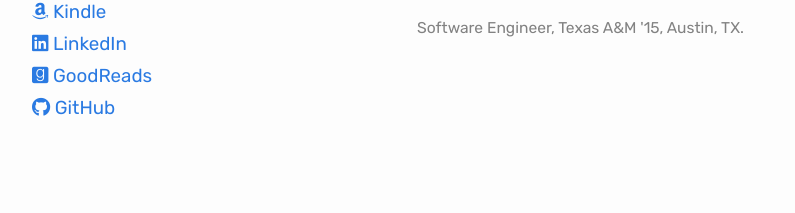
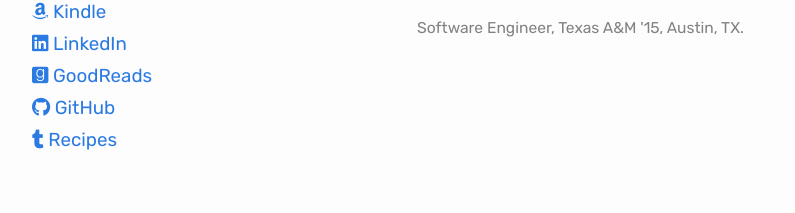
Before and after one commit to grahamleslie/grahamleslie.github.io, a Jekyll site: the page built from index.markdown, in a window 1280 px wide. Shown: the part 1184-1397 px from the top of the page, without its empty margins (238-1033 px from the left). Built offline with Jekyll 4.4.1, drawn with Linux system fonts in a browser that asks for light colours; nearby versions of some CDN libraries; before the commit the page ends 1368 px from its top, so only the background shows below that.

Commit message:
Cleans up, adds recipes link

```diff
--- a/_includes/footer.html
+++ b/_includes/footer.html
@@ -40,6 +40,13 @@
             rel="noopener noreferrer"
             ><i class="fab fa-github"></i> GitHub</a
           >
+          <br />
+          <a
+            href="https://grahamsrecipes.tumblr.com"
+            target="_blank"
+            rel="noopener noreferrer"
+            ><i class="fab fa-tumblr"></i> Recipes</a
+          >
         </p>
         {%- if site.author %}
         <ul class="contact-list">
--- a/_layouts/home.html
+++ b/_layouts/home.html
@@ -3,57 +3,61 @@ layout: default
 ---
 
 <div class="home">
-  {%- if page.title -%}
-  <h1 class="page-heading">{{ page.title }}</h1>
-  {%- endif -%} {{ content }} {% if site.paginate %} {% assign posts =
-  paginator.posts %} {% else %} {% assign posts = site.posts %} {% endif %} {%-
-  if posts.size > 0 -%} {%- if page.list_title -%}
-  <h2 class="post-list-heading">{{ page.list_title }}</h2>
-  {%- endif -%}
-  <ul class="post-list">
-    {%- assign date_format = site.minima.date_format | default: "%b %-d, %Y" -%}
-    {%- for post in posts -%}
-    <li>
-      <span class="post-meta"
-        >{{ post.date | date: date_format }} | about {{ post.duration}}</span
-      >
-      <h3>
-        <a class="post-link" href="{{ post.url | relative_url }}">
-          {{ post.title | escape }}
-        </a>
-      </h3>
-      {%- if site.show_excerpts -%} {{ post.excerpt }} {%- endif -%}
-    </li>
-    {%- endfor -%}
-  </ul>
-
-  {% if site.paginate %}
-  <div class="pager">
-    <ul class="pagination">
-      {%- if paginator.previous_page %}
-      <li>
+  <!-- prettier-ignore -->
+  <div>
+    {%- if page.title -%}
+      <h1 class="page-heading">{{ page.title }}</h1>
+    {%- endif -%}
+    <div style="min-height: 164px">
+      <p class="lead">
+        <img
+          class="img img-avatar"
+          src="/assets/images/me.jpg"
+          alt="This is me."
+        />
+        I like building things and driving over things. I am a Staff Software
+        Engineer at
+        <a href="https://procore.com" target="_blank" rel="noopener noreferrer"
+          >Procore</a
+        >, the owner of
         <a
-          href="{{ paginator.previous_page_path | relative_url }}"
-          class="previous-page"
-          >{{ paginator.previous_page }}</a
+          href="https://quilldynamics.com"
+          target="_blank"
+          rel="noopener noreferrer"
+          >Quill Dynamics</a
         >
-      </li>
-      {%- else %}
-      <li><div class="pager-edge">•</div></li>
-      {%- endif %}
-      <li><div class="current-page">{{ paginator.page }}</div></li>
-      {%- if paginator.next_page %}
-      <li>
+        &
         <a
-          href="{{ paginator.next_page_path | relative_url }}"
-          class="next-page"
-          >{{ paginator.next_page }}</a
+          href="https://quill.news"
+          target="_blank"
+          rel="noopener noreferrer"
+          >The Quill Report</a
+        >, and the author of a two science-fiction novellas:
+        <a
+          href="https://www.amazon.com/Harbinger-Graham-Leslie-ebook/dp/B07MJJVQY1/ref=sr_1_7?ie=UTF8&qid=1547266859&sr=8-7&keywords=graham+leslie"
+          target="_blank"
+          rel="noopener noreferrer"
+          ><i>The Harbinger</i></a
+        > and <a href="/genesys"><i>Genesys</i></a>.
+      </p>
+      <p class="lead">
+        You can find me most active on
+        <a
+          href="https://twitter.com/grahamleslie"
+          target="_blank"
+          rel="noopener noreferrer"
         >
-      </li>
-      {%- else %}
-      <li><div class="pager-edge">•</div></li>
-      {%- endif %}
-    </ul>
+          <i class="fab fa-twitter"></i> Twitter</a
+        >
+        and
+        <a
+          href="https://github.com/grahamleslie"
+          target="_blank"
+          rel="noopener noreferrer"
+          ><i class="fab fa-github"></i> GitHub</a
+        >.
+      </p>
+    </div>
+    {{ content }}
   </div>
-  {%- endif %} {%- endif -%}
 </div>
--- a/index.markdown
+++ b/index.markdown
@@ -5,53 +5,24 @@
 layout: home
 ---
 
-<div style="min-height: 164px">
-    <p class="lead">
-      <img
-        class="img img-avatar"
-        src="/assets/images/me.jpg"
-        alt="This is me."
-      />
-      I like building things and driving over things. I am a Staff Software
-      Engineer at
-      <a href="https://procore.com" target="_blank" rel="noopener noreferrer"
-        >Procore</a
-      >, the owner of
-      <a
-        href="https://quilldynamics.com"
-        target="_blank"
-        rel="noopener noreferrer"
-        >Quill Dynamics</a
+{% assign posts = site.posts %}
+
+<ul class="post-list">
+  {%- assign date_format = site.minima.date_format | default: "%b %-d, %Y" -%}
+  {%- for post in posts -%}
+    <li>
+      <span class="post-meta"
+        >{{ post.date | date: date_format }} | about {{ post.duration}}</span
       >
-      &
-      <a
-        href="https://quill.news"
-        target="_blank"
-        rel="noopener noreferrer"
-        >The Quill Report</a
-      >, and the author of a two science-fiction novellas:
-      <a
-        href="https://www.amazon.com/Harbinger-Graham-Leslie-ebook/dp/B07MJJVQY1/ref=sr_1_7?ie=UTF8&qid=1547266859&sr=8-7&keywords=graham+leslie"
-        target="_blank"
-        rel="noopener noreferrer"
-        ><i>The Harbinger</i></a
-      > and <a href="/genesys"><i>Genesys</i></a>.
-    </p>
-    <p class="lead">
-      You can find me most active on
-      <a
-        href="https://twitter.com/grahamleslie"
-        target="_blank"
-        rel="noopener noreferrer"
-      >
-        <i class="fab fa-twitter"></i> Twitter</a
-      >
-      and
-      <a
-        href="https://github.com/grahamleslie"
-        target="_blank"
-        rel="noopener noreferrer"
-        ><i class="fab fa-github"></i> GitHub</a
-      >.
-    </p>
-  </div>
+      <h3>
+        <a class="post-link" href="{{ post.url | relative_url }}">
+          {{ post.title | escape }}
+        </a>
+      </h3>
+      <!-- prettier-ignore -->
+      <div>
+        {%- if site.show_excerpts -%} {{ post.excerpt }} {%- endif -%}
+      </div>
+    </li>
+  {%- endfor -%}
+</ul>
```
Also changed, not shown: _layouts/default.html (+0 -7 lines), _layouts/page.html (+2 -6 lines), _layouts/post.html (+29 -24 lines).
